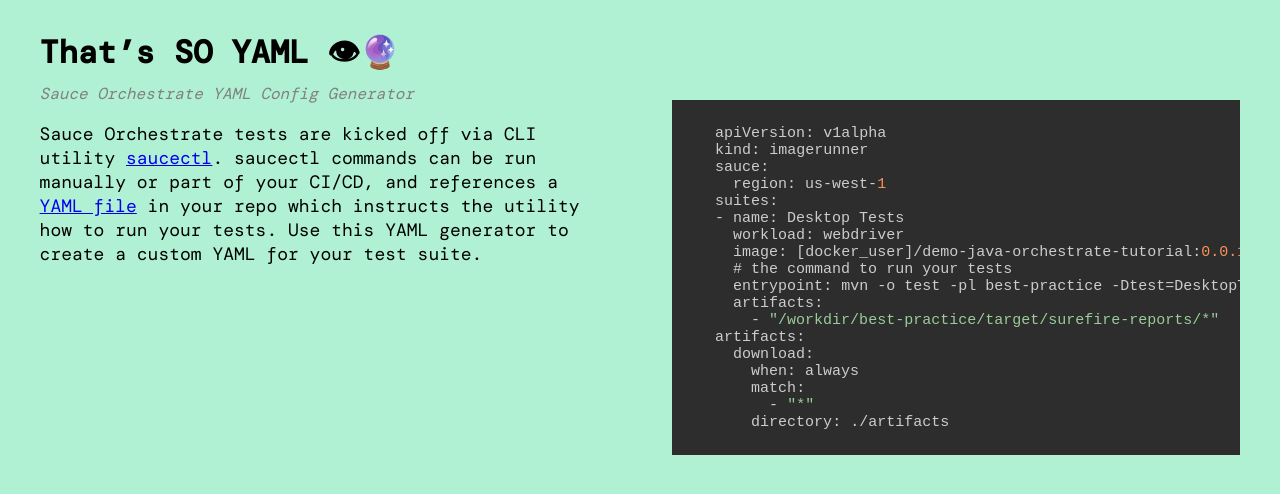
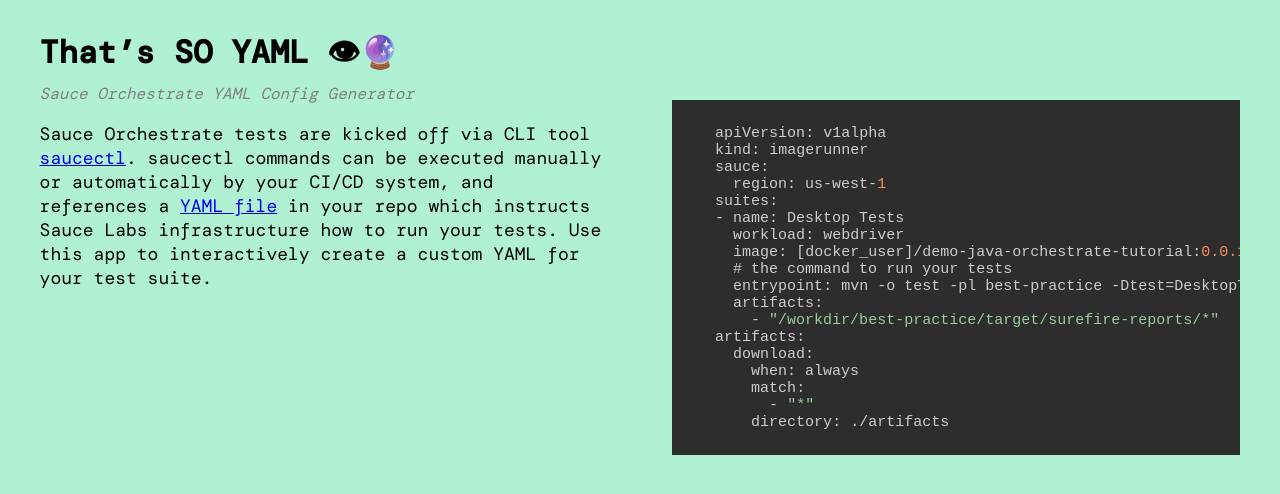
Before and after one commit to ab91/thats-so-yaml, a React (Create React App) app: page / in a window 1280 px wide. Shown: the top 494 px of the page. Built offline with nearby package versions, Linux system fonts and the light colour scheme; a web font is replaced by a local one.

Commit message:
feat: Update description

```diff
--- a/src/components/organisms/InputPanel.js
+++ b/src/components/organisms/InputPanel.js
@@ -9,7 +9,7 @@ class InputPanel extends Component {
           <div className="input-panel-text">
             <h1 className="input-panel-text__title">That’s SO YAML 👁🔮</h1>
             <h2 className="input-panel-text__subtitle">Sauce Orchestrate YAML Config Generator</h2>
-            <h3 className="input-panel-text__description">Sauce Orchestrate tests are kicked off via CLI utility <a target="_blank" href="https://docs.saucelabs.com/dev/cli/saucectl/" rel="noreferrer">saucectl</a>. saucectl commands can be run manually or part of your CI/CD, and references a <a target="_blank" href="https://docs.saucelabs.com/orchestrate/saucectl-configuration/" rel="noreferrer">YAML file</a> in your repo which instructs the utility how to run your tests. Use this YAML generator to create a custom YAML for your test suite.</h3>
+            <h3 className="input-panel-text__description">Sauce Orchestrate tests are kicked off via CLI tool <a target="_blank" href="https://docs.saucelabs.com/dev/cli/saucectl/" rel="noreferrer">saucectl</a>. saucectl commands can be executed manually or automatically by your CI/CD system, and references a <a target="_blank" href="https://docs.saucelabs.com/orchestrate/saucectl-configuration/" rel="noreferrer">YAML file</a> in your repo which instructs Sauce Labs infrastructure how to run your tests. Use this app to interactively create a custom YAML for your test suite.</h3>
           </div>
         </div>
       </div>
--- a/src/components/organisms/OutputPanel.js
+++ b/src/components/organisms/OutputPanel.js
@@ -5,7 +5,7 @@ import { tomorrowNightEighties } from 'react-syntax-highlighter/dist/esm/styles/
 class OutputPanel extends Component {
 
   render() {
-    const codeString = `
+    var codeString = `
     apiVersion: v1alpha
     kind: imagerunner
     sauce:
```
